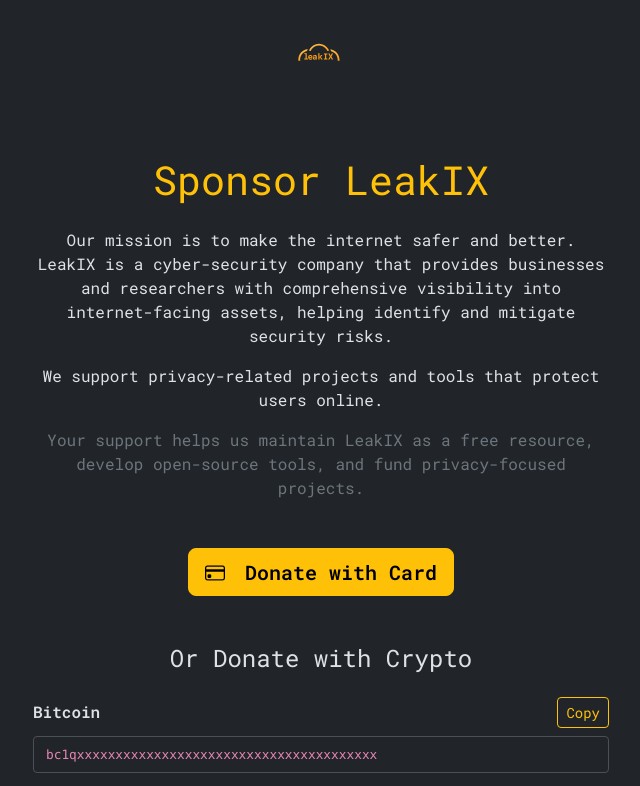
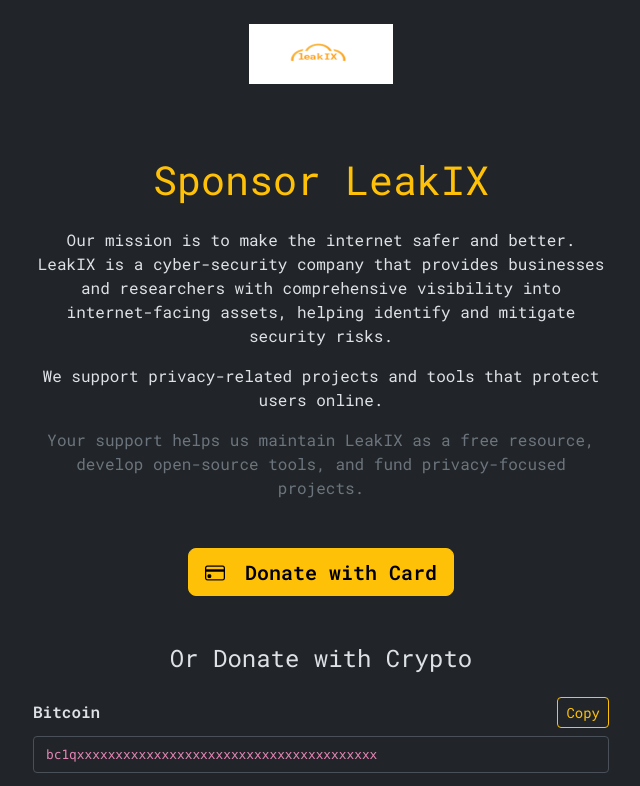
Before and after one commit to LeakIX/sponsor, a website: page frontend/index.html in a window 1280 px wide. Shown: the top 786 px of the page, without its empty margins (319-959 px from the left). Drawn offline with nearby package versions, Linux system fonts and the light colour scheme; files that its build step writes are made by us from their sources.

Commit message:
Add high-res PNG logo

```diff
--- a/frontend/index.html
+++ b/frontend/index.html
@@ -28,7 +28,7 @@
     <header class="py-4">
       <div class="container d-flex justify-content-center">
         <a href="https://leakix.net">
-          <img src="images/logo.svg" alt="LeakIX" width="144" height="60" />
+          <img src="images/logo-lg.png" alt="LeakIX" width="144" height="60" />
         </a>
       </div>
     </header>
```
Also changed, not shown: frontend/images/logo-lg.png (added).
